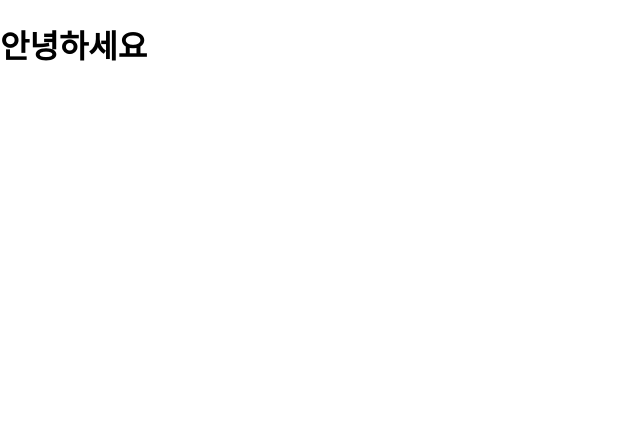
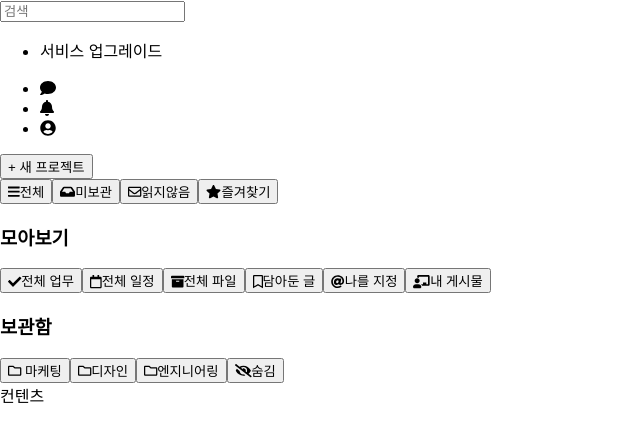
Before and after one commit to goodsnwjr/FLOW, a React (Create React App) app: page / in a window 1280 px wide. Shown: the top 442 px of the page, without its empty margins (0-640 px from the left). Built offline with nearby package versions, Linux system fonts and the light colour scheme.

Commit message:
update header

```diff
--- a/package.json
+++ b/package.json
@@ -3,6 +3,10 @@
   "version": "0.1.0",
   "private": true,
   "dependencies": {
+    "@fortawesome/fontawesome-svg-core": "^1.2.32",
+    "@fortawesome/free-regular-svg-icons": "^5.15.1",
+    "@fortawesome/free-solid-svg-icons": "^5.15.1",
+    "@fortawesome/react-fontawesome": "^0.1.14",
     "@reduxjs/toolkit": "^1.5.0",
     "@testing-library/jest-dom": "^5.11.4",
     "@testing-library/react": "^11.1.0",
--- a/src/App.tsx
+++ b/src/App.tsx
@@ -1,7 +1,8 @@
 import React from 'react';
 
+import MainContainer from './containers/mainContainer';
 function App() {
-  return <h1>안녕하세요</h1>;
+  return <MainContainer />;
 }
 
 export default App;
--- a/src/components/index.jsx
+++ b/src/components/index.jsx
@@ -0,0 +1 @@
+export * from './sideNave';
--- /dev/null
+++ b/src/components/sideNave/index.tsx
@@ -0,0 +1,97 @@
+import React from 'react';
+
+//assets
+import styles from './main.module.css';
+
+//modules
+import {
+  faBars,
+  faInbox,
+  faStar,
+  faCheck,
+  faArchive,
+  faAt,
+  faChalkboardTeacher,
+  faEyeSlash,
+} from '@fortawesome/free-solid-svg-icons';
+import {
+  faEnvelope,
+  faCalendar,
+  faBookmark,
+  faFolder,
+} from '@fortawesome/free-regular-svg-icons';
+import { FontAwesomeIcon } from '@fortawesome/react-fontawesome';
+
+const SideNave = () => {
+  return (
+    <div>
+      <div className={styles.side_newProject}>
+        <button> + 새 프로젝트</button>
+      </div>
+      <div className={styles.side_noraml}>
+        <button>
+          <FontAwesomeIcon icon={faBars} />
+          전체
+        </button>
+        <button>
+          <FontAwesomeIcon icon={faInbox} />
+          미보관
+        </button>
+        <button>
+          <FontAwesomeIcon icon={faEnvelope} />
+          읽지않음
+        </button>
+        <button>
+          <FontAwesomeIcon icon={faStar} />
+          즐겨찾기
+        </button>
+      </div>
+      <div className={styles.side_viewCollected}>
+        <h3>모아보기</h3>
+        <button>
+          <FontAwesomeIcon icon={faCheck} />
+          전체 업무
+        </button>
+        <button>
+          <FontAwesomeIcon icon={faCalendar} />
+          전체 일정
+        </button>
+        <button>
+          <FontAwesomeIcon icon={faArchive} />
+          전체 파일
+        </button>
+        <button>
+          <FontAwesomeIcon icon={faBookmark} />
+          담아둔 글
+        </button>
+        <button>
+          <FontAwesomeIcon icon={faAt} />
+          나를 지정
+        </button>
+        <button>
+          <FontAwesomeIcon icon={faChalkboardTeacher} />내 게시물
+        </button>
+      </div>
+      <div className={styles.side_storageBox}>
+        <h3>보관함</h3>
+        <button>
+          <FontAwesomeIcon icon={faFolder} /> 마케팅
+        </button>
+        <button>
+          <FontAwesomeIcon icon={faFolder} />
+          디자인
+        </button>
+        <button>
+          <FontAwesomeIcon icon={faFolder} />
+          엔지니어링
+        </button>
+        <button>
+          <FontAwesomeIcon icon={faEyeSlash} />
+          숨김
+        </button>
+      </div>
+    </div>
+  );
+};
+
+export default SideNave;
--- /dev/null
+++ b/src/containers/index.tsx
@@ -0,0 +1 @@
+export * from './mainContainer';
--- /dev/null
+++ b/src/containers/mainContainer/index.tsx
@@ -0,0 +1,14 @@
+import React from 'react';
+
+//components
+import Mainlayout from '../../layouts/mainLayout';
+
+const MainContainer = () => {
+  return (
+    <Mainlayout>
+      <div>컨텐츠</div>
+    </Mainlayout>
+  );
+};
+
+export default MainContainer;
--- /dev/null
+++ b/src/layouts/index.tsx
@@ -0,0 +1 @@
+export * from './mainLayout';
--- /dev/null
+++ b/src/layouts/mainLayout/index.tsx
@@ -0,0 +1,60 @@
+import React from 'react';
+
+//assets
+
+//components
+import SideNav from '../../components/sideNave';
+
+//modules
+import {
+  faBell,
+  faUserCircle,
+  faComment,
+} from '@fortawesome/free-solid-svg-icons';
+import { FontAwesomeIcon } from '@fortawesome/react-fontawesome';
+
+interface Props {
+  children: JSX.Element;
+}
+
+const MainLayout = ({ children }: Props) => {
+  return (
+    <>
+      <header>
+        <div>
+          {/* <a href="./main" target="_self">
+            <img src={logo} alt="유튜브 로고" className={styles.logo} />
+          </a> */}
+        </div>
+        <div>
+          <input
+            type="test"
+            name="search_video"
+            id="search_video"
+            placeholder="검색"
+          />
+        </div>
+        <ul>
+          <li>
+            <p>서비스 업그레이드</p>
+          </li>
+          <li>
+            <FontAwesomeIcon icon={faComment} />
+          </li>
+          <li>
+            <FontAwesomeIcon icon={faBell} />
+          </li>
+          <li>
+            <FontAwesomeIcon icon={faUserCircle} />
+          </li>
+        </ul>
+      </header>
+      <section>
+        <SideNav />
+        <div>{children}</div>
+      </section>
+    </>
+  );
+};
+
+export default MainLayout;
```
Also changed, not shown: src/components/sideNave/main.module.css (added), src/layouts/index.jsx (deleted), 2 other files (tests, documents, lock files or other folders).
